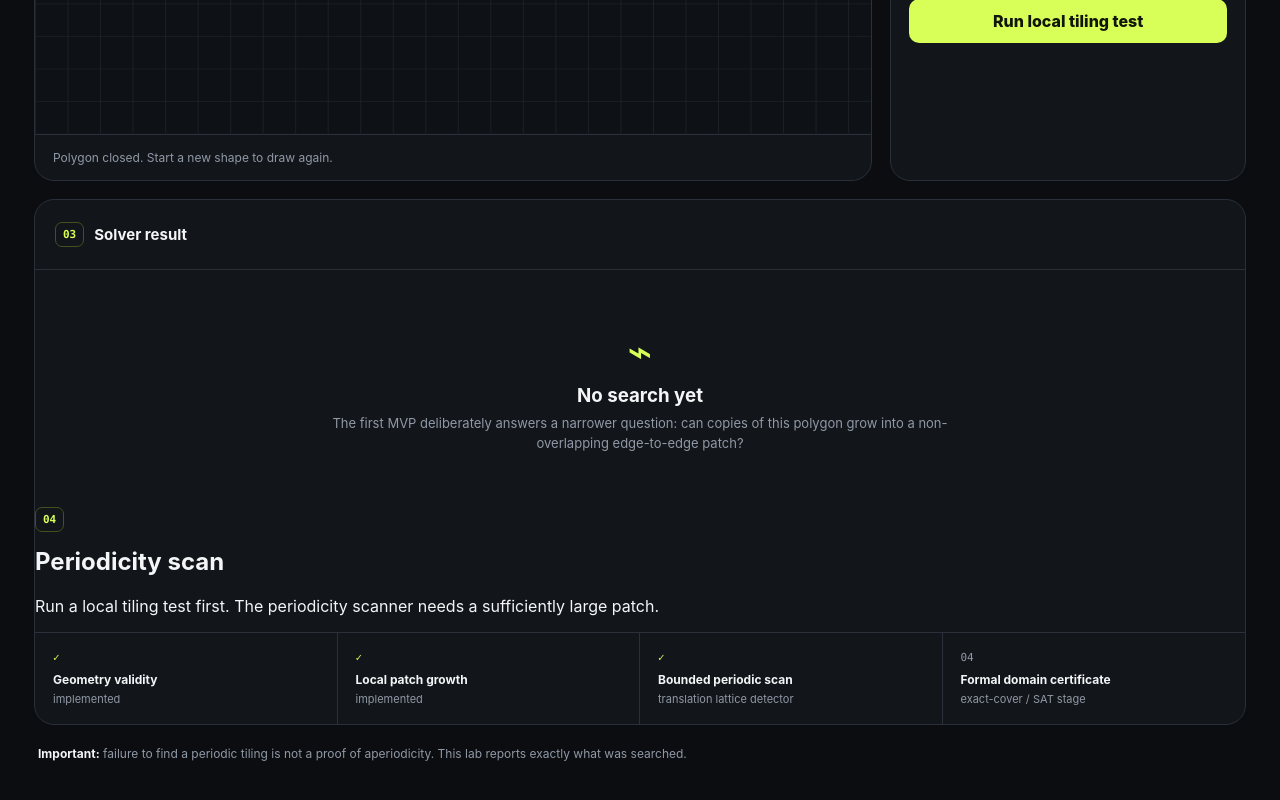
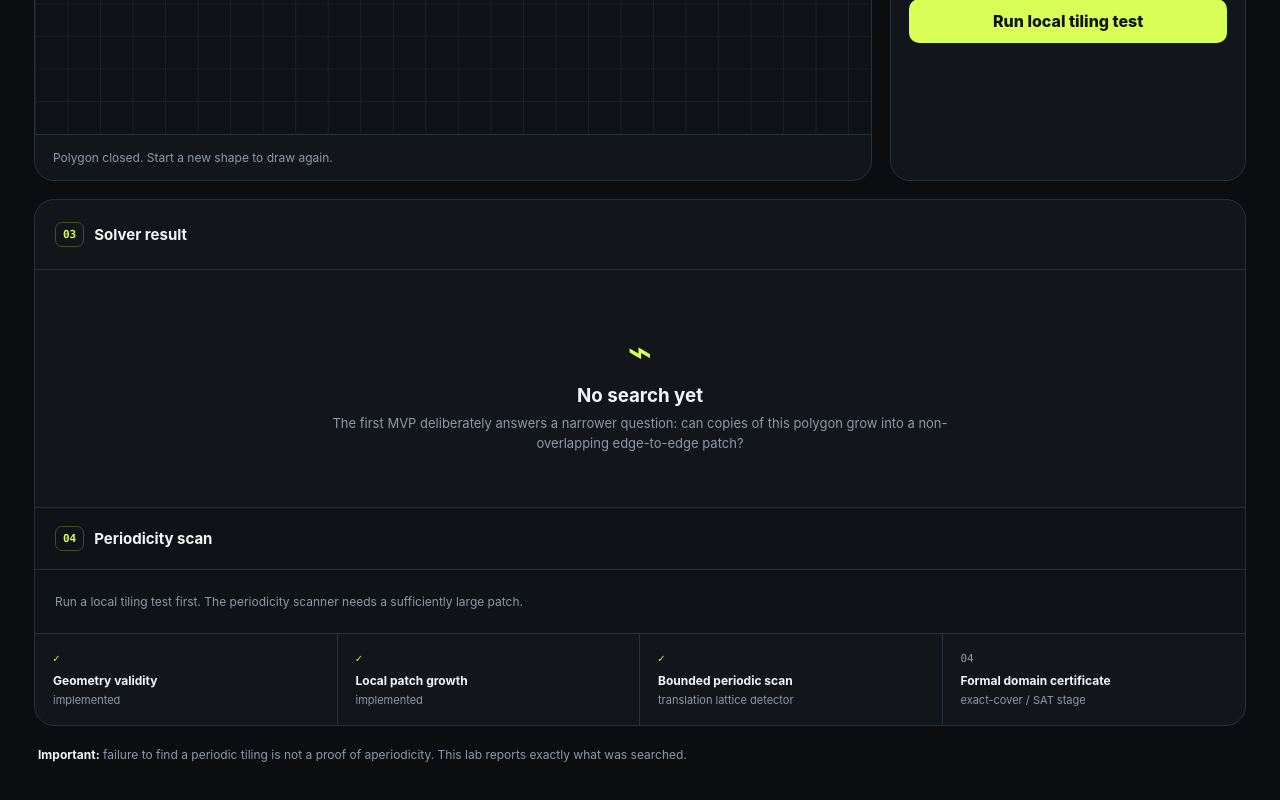
Before and after one commit to codaux/einstein-lab, a Next.js app: page / in a window 1280 px wide. Shown: the part 777-1577 px from the top of the page. Built offline with nearby package versions, Linux system fonts and the light colour scheme.

Commit message:
Style periodicity scan results

```diff
--- a/app/globals.css
+++ b/app/globals.css
@@ -65,3 +65,18 @@ h1{font-size:56px;line-height:.95;margin:10px 0 12px;letter-spacing:-.055em}
 footer{padding:20px 4px;color:var(--muted);font-size:12px;line-height:1.5}footer strong{color:var(--text)}
 @media(max-width:900px){.shell{padding:18px}.layout,.resultGrid{grid-template-columns:1fr}.tilingView{border-right:0;border-bottom:1px solid var(--line)}.roadmap{grid-template-columns:1fr 1fr}.topbar{display:block}.badge{display:inline-block;margin-top:16px}h1{font-size:44px}}
 @media(max-width:560px){.roadmap{grid-template-columns:1fr}.panelHead{align-items:flex-start;gap:12px}.toolbar{justify-content:flex-end}.editorActions{align-items:flex-start;gap:12px;flex-direction:column}}
+
+.periodicPanel{border-top:1px solid var(--line);background:#0f1216}
+.periodicHead{padding:18px 20px;display:flex;align-items:center;justify-content:space-between;border-bottom:1px solid var(--line)}
+.periodicHead>div:first-child{display:flex;align-items:center;gap:10px}.periodicHead h2{margin:0;font-size:15px}
+.resultPill.negative{color:#ff9c83;border-color:#5e2e26;background:#211513}
+.periodicEmpty{margin:0;padding:24px 20px;color:var(--muted);font-size:12px}
+.periodicBody{display:grid;grid-template-columns:minmax(0,1.25fr) minmax(280px,.75fr);gap:0}
+.periodicVerdict{padding:22px;border-right:1px solid var(--line)}
+.periodicVerdict strong{font-size:15px}.periodicVerdict p,.mathNote{font-size:12px;line-height:1.55;color:var(--muted)}
+.periodicMetrics{margin:0;padding:12px 20px}
+.periodicMetrics>div{display:flex;justify-content:space-between;padding:10px 0;border-bottom:1px solid var(--line)}
+.periodicMetrics dt{font-size:12px;color:var(--muted)}.periodicMetrics dd{margin:0;font:700 12px ui-monospace,SFMono-Regular,Menlo,monospace}
+.mathNote{grid-column:1/-1;margin:0;padding:13px 20px;border-top:1px solid var(--line);background:#101319}
+.mathNote strong{color:var(--text)}
+@media(max-width:800px){.periodicBody{grid-template-columns:1fr}.periodicVerdict{border-right:0;border-bottom:1px solid var(--line)}}
```
